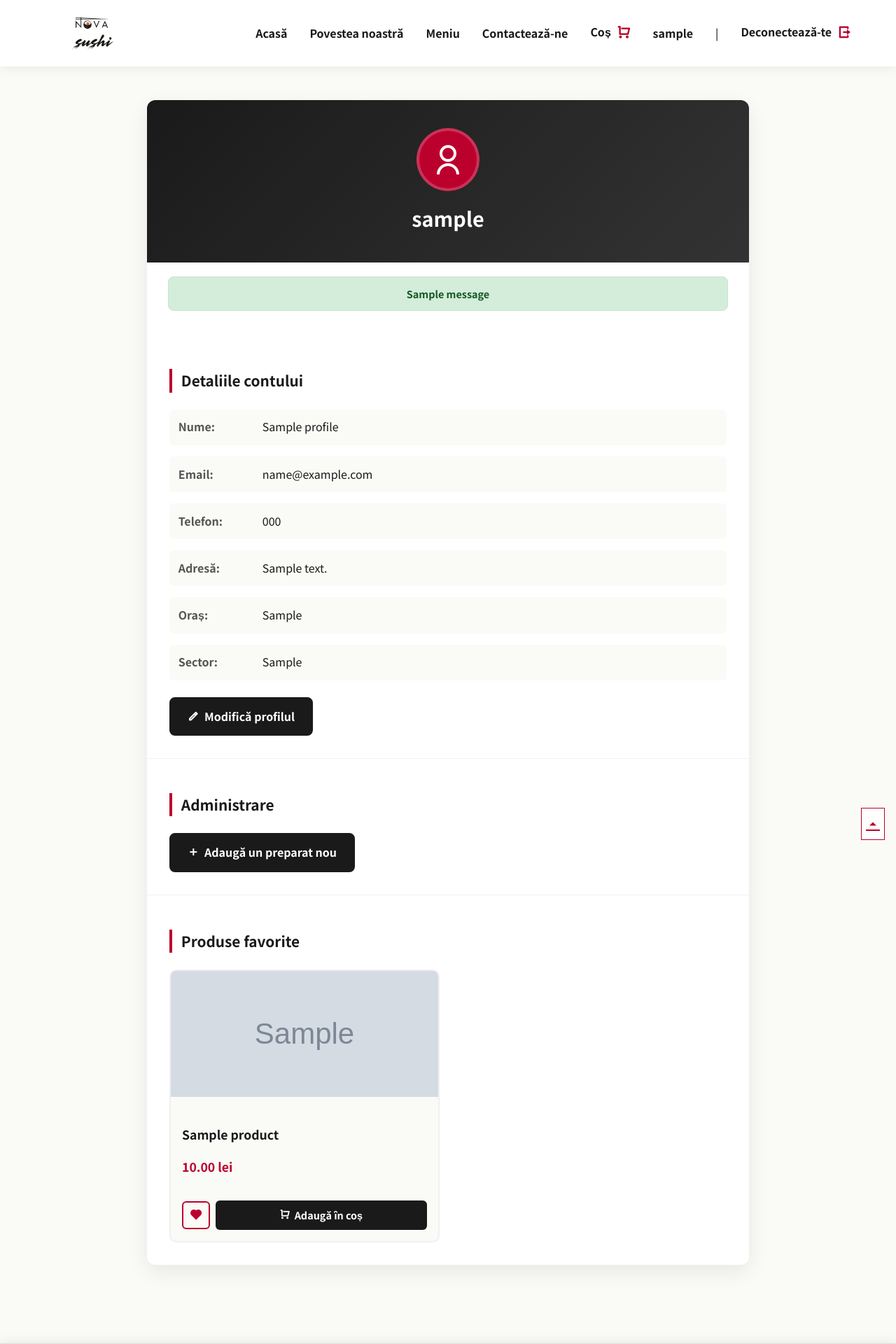
After one commit to AndreiIliescu/sda-final-project, a Django app: page /profil/ in a window 1280 px wide. The commit adds this page. Shown: the top 1920 px of the page at 70% size. Run offline with Django 5.2, Linux system fonts and the light colour scheme; a user stored in the database is signed in; tables that the repository leaves empty hold one stand-in row (values such as "Sample post"); grey boxes marked "Sample" are stand-in pictures; one stand-in notice (Sample message) is shown; some libraries are stand-ins or nearby versions; some web fonts are replaced.

Commit message:
Fixed profile edit bugs, and updated profile visualisation and edit functionalities + added some css style to these pages.

```diff
--- a/core_app/urls.py
+++ b/core_app/urls.py
@@ -33,6 +33,9 @@ urlpatterns = [
     path("conectare/", views.CustomLogInView.as_view(), name="login"),
     path("deconectare/", views.logout_page, name="logout"),
 
+    path("profil/", views.user_profile_page, name="profile"),
+    path("editeaza-profil/<int:pk>/", views.ProfileEditView.as_view(), name="edit_profile"),
+
     path("reclamatii/", views.complaints_and_notifcations_page, name="complaints"),
     path("plati-si-livrare/", views.payments_and_delivery_page, name="payments"),
     path("valori-nutritionale/", views.allergen_and_nutritional_values_page, name="allergens"),
--- a/restaurant_app/forms.py
+++ b/restaurant_app/forms.py
@@ -106,11 +106,13 @@ class RegisterProfileForm(UserCreationForm):
         if commit:
             Profile.objects.create(
                 user = user,
+                username=user.username,
+                email=user.email,
                 name = self.cleaned_data.get("name", ""),
                 phone = self.cleaned_data.get("phone", ""),
                 home_address = self.cleaned_data.get("home_address", ""),
                 city = self.cleaned_data.get("city", ""),
-                country = self.cleaned_data.get("country", ""),
+                district = self.cleaned_data.get("district", ""),
             )
 
         return user
--- a/restaurant_app/templates/base.html
+++ b/restaurant_app/templates/base.html
@@ -80,7 +80,7 @@
 
                     {% if user.is_authenticated %}
                         <li>
-                            <a href="#">{{ user.username }}</a>
+                            <a href="{% url 'profile' %}">{{ user.username }}</a>
                         </li>
 
                         <p> | </p>
--- a/restaurant_app/templates/login.html
+++ b/restaurant_app/templates/login.html
@@ -10,7 +10,7 @@
                 {% csrf_token %}
 
                 <div class="form-group">
-                    <label>Nume Utilizator sau Email:</label>
+                    <label>Nume Utilizator:</label>
                     {{ form.username }}
                 </div>
 
--- /dev/null
+++ b/restaurant_app/templates/user_profile.html
@@ -0,0 +1,119 @@
+{% extends "base.html" %}
+{% load static %}
+
+{% block content %}
+    <section class="profile-container">
+        {% if user.is_authenticated %}
+            <div class="profile-wrapper">
+                <div class="profile-header">
+                    <div class="profile-avatar">
+                        <i class="ri-user-line"></i>
+                    </div>
+                    <h1>{{user.username}}</h1>
+                </div>
+
+                {% if messages %}
+                    <div class="messages-container">
+                        {% for message in messages %}
+                            <div class="alert alert-{{ message.tags }}">
+                                {{ message }}
+                            </div>
+                        {% endfor %}
+                    </div>
+                {% endif %}
+
+                <div class="profile-section">
+                    <h2>Detaliile contului</h2>
+
+                    {% if user.profile %}
+                        <div class="profile-details">
+                            <div class="detail-row">
+                                <span class="detail-label">Nume:</span>
+                                <span class="detail-value">{{user.profile.name}}</span>
+                            </div>
+                            <div class="detail-row">
+                                <span class="detail-label">Email:</span>
+                                <span class="detail-value">{{user.email}}</span>
+                            </div>
+                            <div class="detail-row">
+                                <span class="detail-label">Telefon:</span>
+                                <span class="detail-value">{{user.profile.phone}}</span>
+                            </div>
+                            <div class="detail-row">
+                                <span class="detail-label">Adresă:</span>
+                                <span class="detail-value">{{user.profile.home_address}}</span>
+                            </div>
+                            <div class="detail-row">
+                                <span class="detail-label">Oraș:</span>
+                                <span class="detail-value">{{user.profile.city}}</span>
+                            </div>
+                            <div class="detail-row">
+                                <span class="detail-label">Sector:</span>
+                                <span class="detail-value">{{user.profile.district}}</span>
+                            </div>
+                        </div>
+
+                        <div class="profile-actions">
+                            <a href="{% url 'edit_profile' user.profile.pk %}" class="btn-admin"><i class="ri-pencil-line"></i> Modifică profilul</a>
+                        </div>
+                    {% else %}
+                        <p class="no-profile">Profilul nu este completat</p>
+                    {% endif %}
+                </div>
+
+                {% if user.is_staff or user.is_superuser %}
+                    <div class="profile-section">
+                        <h2>Administrare</h2>
+                        <div class="profile-actions">
+                            <a href="#" class="btn-admin">
+                                <i class="ri-add-line"></i> Adaugă un preparat nou
+                            </a>
+                        </div>
+                    </div>
+                {% endif %}
+
+                <div class="profile-section">
+                    <h2>Produse favorite</h2>
+
+                    {% if user.profile.favorites.all %}
+                        <div class="favorites-grid">
+                            {% for product in user.profile.favorites.all %}
+                                <div class="favorite-card">
+                                    {% if product.image %}
+                                        <img src="{{ product.image.url }}" alt="{{ product.name }}" class="favorite-img">
+                                    {% endif %}
+                                    <div class="favorite-info">
+                                        <p class="favorite-name">{{ product.name }}</p>
+                                        <p class="favorite-price">{{ product.price }} lei</p>
+                                    </div>
+                                    <div class="favorite-actions">
+                                        <a href="#" class="btn-icon">
+                                            <i class="ri-heart-fill"></i>
+                                        </a>
+                                        <a href="#" class="btn-add-cart">
+                                            <i class="ri-shopping-cart-line"></i> Adaugă în coș
+                                        </a>
+                                    </div>
+                                </div>
+                            {% endfor %}
+                        </div>
+                    {% else %}
+                        <p class="no-favorites">Nu ai produse favorite momentan.</p>
+                    {% endif %}
+                </div>
+            </div>
+
+        {% else %}
+            <div class="profile-wrapper">
+                <div class="not-logged-in">
+                    <i class="ri-error-warning-line"></i>
+                    <p>Se pare că nu ești conectat sau acest profil nu a fost găsit!</p>
+                    <div class="auth-links">
+                        <p>Poți crea un cont nou <a href="{% url 'register' %}">aici</a></p>
+                        <p>Sau te poți conecta la un cont existent <a href="{% url 'login' %}">aici</a></p>
+                    </div>
+                </div>
+            </div>
+        {% endif %}
+    </section>
+{% endblock %}
--- a/restaurant_app/views.py
+++ b/restaurant_app/views.py
@@ -1,12 +1,15 @@
 from django.conf import settings
 from django.contrib import messages
 from django.contrib.auth import login, logout
+from django.contrib.auth.decorators import login_required
 from django.contrib.auth.views import LoginView
 from django.core.mail import send_mail
 from django.db.models import Prefetch
 from django.shortcuts import render, redirect
+from django.urls import reverse_lazy
+from django.views.generic import CreateView, UpdateView, DeleteView
 from restaurant_app.forms import ContactForm, RegisterProfileForm, ReservationForm
-from restaurant_app.models import Category, Product, Reservation
+from restaurant_app.models import Category, Product, Profile, Reservation
 
 
 # Create your views here.
@@ -79,9 +82,15 @@ def contact_us_page(request):
 def book_reservation_page(request):
     initial_data = {}
     if request.user.is_authenticated:
-        user_phone = getattr(request.user.profile, "phone_number", "")
+        if hasattr(request.user, 'profile'):
+            user_phone = request.user.profile.phone or ""
+            user_name = request.user.profile.name or f"{request.user.first_name} {request.user.last_name}".strip()
+        else:
+            user_phone = ""
+            user_name = f"{request.user.first_name} {request.user.last_name}".strip()
+
         initial_data = {
-            "full_name": f"{request.user.first_name} {request.user.last_name}".strip(),
+            "full_name": user_name,
             "email": request.user.email,
             "phone": user_phone
         }
@@ -155,16 +164,19 @@ def company_identification_data_page(request):
 def register_user_page(request):
     if request.method == "POST":
         register_form = RegisterProfileForm(request.POST)
+        terms_accepted = request.POST.get("terms")
 
-        if register_form.is_valid():
+        if not terms_accepted:
+            messages.error(request, "Trebuie să accepți Termenii și Condițiile pentru a continua.")
+        elif register_form.is_valid():
             user = register_form.save()
+
             login(request, user)
             return redirect("home")
-
     else:
         register_form = RegisterProfileForm()
 
-    return render(request, "register.html", {"register_form": register_form})
+    return render(request, "register.html", {"form": register_form})
 
 
 class CustomLogInView(LoginView):
@@ -175,3 +187,18 @@ class CustomLogInView(LoginView):
 def logout_page(request):
     logout(request)
     return redirect("home")
+
+
+@login_required
+def user_profile_page(request):
+    return render(request, "user_profile.html")
+
+
+class ProfileEditView(UpdateView):
+    model = Profile
+    template_name = "edit_profile.html"
+    fields = ["username", "email", "name", "phone", "home_address", "city", "district"]
+    success_url = reverse_lazy("profile")
+
+    def get_object(self, queryset=None):
+        return self.request.user.profile
--- a/static/css/style.css
+++ b/static/css/style.css
@@ -1180,7 +1180,7 @@ body {
   color: #bc002d;
 }
 
-/*=============== AUTH PAGES (LOG IN / REGISTER) ===============*/
+/*=============== LOG IN / REGISTER ===============*/
 .auth-container {
   display: flex;
   justify-content: center;
@@ -1299,6 +1299,297 @@ body {
 .form-group input.is-invalid {
   border-color: #bc002d;
   background-color: #fff8f8;
+}
+
+/* =============== USER PROFILE PAGE =============== */
+.profile-container {
+  max-width: 900px;
+  margin: 0 auto;
+  padding: 3rem 20px;
+}
+
+.profile-wrapper {
+  background: #fff;
+  border-radius: 12px;
+  box-shadow: 0 10px 30px rgba(0, 0, 0, 0.08);
+  overflow: hidden;
+}
+
+.profile-header {
+  background: linear-gradient(135deg, #1a1a1a 0%, #333 100%);
+  padding: 2.5rem 2rem;
+  text-align: center;
+  color: #fff;
+}
+
+.profile-avatar {
+  width: 90px;
+  height: 90px;
+  background: #bc002d;
+  border-radius: 50%;
+  margin: 0 auto 1rem;
+  display: flex;
+  align-items: center;
+  justify-content: center;
+  font-size: 3rem;
+  color: #fff;
+  border: 4px solid rgba(255, 255, 255, 0.2);
+}
+
+.profile-header h1 {
+  font-size: 1.8rem;
+  margin: 0;
+  font-weight: 600;
+}
+
+.profile-section {
+  padding: 2rem;
+  border-bottom: 1px solid #f0f0f0;
+}
+
+.profile-section:last-child {
+  border-bottom: none;
+}
+
+.profile-section h2 {
+  font-size: 1.3rem;
+  margin-bottom: 1.5rem;
+  padding-left: 0.8rem;
+  border-left: 4px solid #bc002d;
+  color: #1a1a1a;
+}
+
+.profile-details {
+  display: flex;
+  flex-direction: column;
+  gap: 1rem;
+}
+
+.detail-row {
+  display: flex;
+  padding: 0.8rem;
+  background: #fafaf7;
+  border-radius: 6px;
+  transition: background 0.2s ease;
+}
+
+.detail-row:hover {
+  background: #f5f5f2;
+}
+
+.detail-label {
+  font-weight: 600;
+  color: #555;
+  min-width: 120px;
+  flex-shrink: 0;
+}
+
+.detail-value {
+  color: #1a1a1a;
+  word-break: break-word;
+}
+
+.profile-actions {
+  margin-top: 1.5rem;
+  display: flex;
+  gap: 1rem;
+  flex-wrap: wrap;
+}
+
+.btn-edit,
+.btn-admin {
+  display: inline-flex;
+  align-items: center;
+  gap: 0.5rem;
+  background: #bc002d;
+  color: #fff;
+  padding: 0.8rem 1.5rem;
+  border-radius: 8px;
+  text-decoration: none;
+  font-weight: 600;
+  transition: all 0.3s ease;
+  border: 2px solid #bc002d;
+}
+
+.btn-edit:hover,
+.btn-admin:hover {
+  background: #900022;
+  border-color: #900022;
+  transform: translateY(-2px);
+  box-shadow: 0 4px 12px rgba(188, 0, 45, 0.3);
+}
+
+.btn-admin {
+  background: #1a1a1a;
+  border-color: #1a1a1a;
+}
+
+.btn-admin:hover {
+  background: #000;
+  border-color: #000;
+  box-shadow: 0 4px 12px rgba(0, 0, 0, 0.2);
+}
+
+.no-profile,
+.no-favorites {
+  text-align: center;
+  color: #888;
+  padding: 2rem;
+  font-style: italic;
+}
+
+.favorites-grid {
+  display: grid;
+  grid-template-columns: repeat(auto-fill, minmax(250px, 1fr));
+  gap: 1.5rem;
+}
+
+.favorite-card {
+  background: #fafaf7;
+  border-radius: 10px;
+  overflow: hidden;
+  border: 2px solid #f0f0f0;
+  transition: all 0.3s ease;
+}
+
+.favorite-card:hover {
+  border-color: #bc002d;
+  transform: translateY(-4px);
+  box-shadow: 0 6px 20px rgba(0, 0, 0, 0.1);
+}
+
+.favorite-img {
+  width: 100%;
+  height: 180px;
+  object-fit: cover;
+}
+
+.favorite-info {
+  padding: 1rem;
+}
+
+.favorite-name {
+  font-weight: 600;
+  font-size: 1.1rem;
+  color: #1a1a1a;
+  margin-bottom: 0.5rem;
+}
+
+.favorite-price {
+  color: #bc002d;
+  font-weight: 700;
+  font-size: 1.1rem;
+}
+
+.favorite-actions {
+  padding: 0 1rem 1rem;
+  display: flex;
+  gap: 0.5rem;
+  align-items: center;
+}
+
+.btn-icon {
+  background: transparent;
+  border: 2px solid #bc002d;
+  color: #bc002d;
+  width: 40px;
+  height: 40px;
+  border-radius: 6px;
+  display: flex;
+  align-items: center;
+  justify-content: center;
+  font-size: 1.2rem;
+  transition: all 0.3s ease;
+  text-decoration: none;
+}
+
+.btn-icon:hover {
+  background: #bc002d;
+  color: #fff;
+}
+
+.btn-add-cart {
+  flex: 1;
+  background: #1a1a1a;
+  color: #fff;
+  padding: 0.6rem 1rem;
+  border-radius: 6px;
+  text-decoration: none;
+  font-weight: 600;
+  font-size: 0.9rem;
+  display: flex;
+  align-items: center;
+  justify-content: center;
+  gap: 0.4rem;
+  transition: all 0.3s ease;
+}
+
+.btn-add-cart:hover {
+  background: #bc002d;
+}
+
+.not-logged-in {
+  text-align: center;
+  padding: 3rem 2rem;
+}
+
+.not-logged-in i {
+  font-size: 4rem;
+  color: #bc002d;
+  margin-bottom: 1.5rem;
+}
+
+.not-logged-in p {
+  font-size: 1.1rem;
+  color: #555;
+  margin-bottom: 1rem;
+}
+
+.auth-links {
+  margin-top: 2rem;
+}
+
+.auth-links p {
+  margin-bottom: 0.8rem;
+}
+
+.auth-links a {
+  color: #bc002d;
+  font-weight: 600;
+  text-decoration: none;
+  transition: 0.3s;
+}
+
+.auth-links a:hover {
+  text-decoration: underline;
+}
+
+@media (max-width: 768px) {
+  .profile-container {
+    padding: 2rem 15px;
+  }
+
+  .profile-header {
+    padding: 2rem 1.5rem;
+  }
+
+  .profile-section {
+    padding: 1.5rem;
+  }
+
+  .detail-row {
+    flex-direction: column;
+    gap: 0.3rem;
+  }
+
+  .detail-label {
+    min-width: auto;
+    font-size: 0.9rem;
+  }
+
+  .favorites-grid {
+    grid-template-columns: 1fr;
+  }
 }
 
 /*=============== CHECKBOX STYLING ===============*/
```
Also changed, not shown: restaurant_app/models.py (+8 -0 lines), restaurant_app/templates/edit_profile.html (added, +42 -0 lines), restaurant_app/templates/register.html (+16 -8 lines), restaurant_app/migrations/0003_profile.py (added), restaurant_app/migrations/0004_profile_email_profile_username.py (added).
